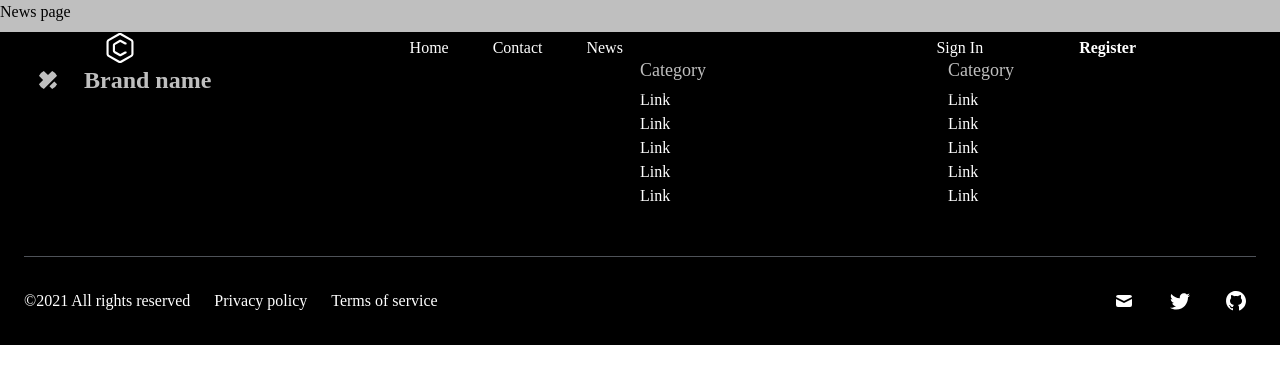
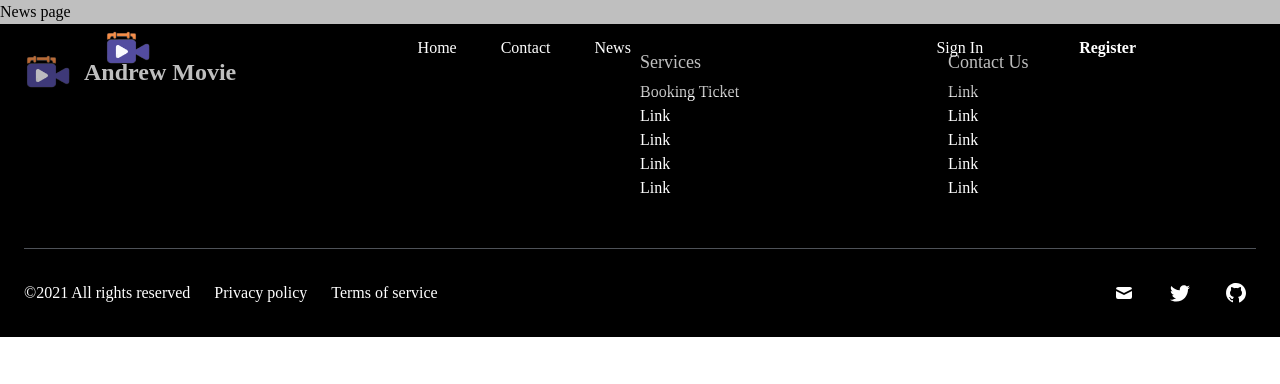
Before and after one commit to AndrewNguyen2204/bookingticket, a React (Create React App) app: page /news in a window 1280 px wide. Shown: the top 384 px of the page. Built offline with nearby package versions, Linux system fonts and the light colour scheme.

Commit message:
update reponsive homepage

```diff
--- a/src/components/Carousel/Carousel.css
+++ b/src/components/Carousel/Carousel.css
@@ -39,6 +39,7 @@
     top: 50%;
     transform: translateY(-50%);
     font-size: 64px;
+    color: #fff;
     opacity: 0.5;
     cursor: pointer;
     transition: all 0.3s;
--- a/src/pages/Home/Home.js
+++ b/src/pages/Home/Home.js
@@ -11,7 +11,7 @@ export default function Home() {
 
 
     return (
-        <div className="w-full">
+        <div className="w-full bg-black">
             <HomeCarousel/>
             <HomeMovies />
             <HomeCinemas />
--- a/src/pages/Home/HomeCarousel/HomeCarousel.css
+++ b/src/pages/Home/HomeCarousel/HomeCarousel.css
@@ -28,7 +28,7 @@
   @apply absolute flex items-center left-1/2 transform -translate-x-1/2 bottom-2;
 }
 .dot {
-  @apply mr-1 bg-white opacity-50 cursor-pointer duration-300 h-2 w-2 rounded-full;
+  @apply mr-1 bg-yellow-500 opacity-50 cursor-pointer duration-300 h-2 w-2 rounded-full;
 }
 .dot.active {
   @apply opacity-100 h-3 w-3;
--- a/src/pages/Home/HomeCinemas/HomeCinemas.css
+++ b/src/pages/Home/HomeCinemas/HomeCinemas.css
@@ -1,5 +1,5 @@
 .cinemas {
-  @apply container mx-auto my-20;
+  @apply container mx-auto  bg-white py-5 mt-10;
 }
 .cinemas-content {
   @apply w-full flex;
@@ -51,5 +51,5 @@
   @apply w-full flex items-center flex-wrap;
 }
 .showtime .showtime-details span {
-  @apply text-green-400 text-2xl font-bold m-2;
+  @apply text-purple-400 text-2xl font-bold m-2;
 }
--- a/src/pages/Home/HomeCinemas/HomeCinemas.js
+++ b/src/pages/Home/HomeCinemas/HomeCinemas.js
@@ -70,12 +70,14 @@ export default function HomeCinemas() {
     useEffect(() => {
         dispatch(getLogosAction());
 
-        dispatch(getCinemasAction(logos[0].maHeThongRap));
+        dispatch(getCinemasAction(logos[0]?.maHeThongRap));
 
-        dispatch(getShowTimesByIdAction(logos[0].maHeThongRap));
+        dispatch(getShowTimesByIdAction(logos[0]?.maHeThongRap));
+
+        // dispatch(setMovieListAction(cinemas[0]?.maCumRap));
 
 
-    }, []);
+    }, [logos]);
 
     return (
         <div className="cinemas">
--- a/src/pages/Home/HomeCinemas/ShowTime.js
+++ b/src/pages/Home/HomeCinemas/ShowTime.js
@@ -31,7 +31,7 @@ export default function ShowTime(props) {
                 <div className="w-full">
                     <h2 className="text-sm font-semibold">{movie.tenPhim}</h2>
                     <span className="text-sm text-coolGray-600">{movie.sapChieu ? "Coming Soon" : "Now Showing"}</span>
-                    <span className="text-sm text-red-600 ml-2 bg-black px-2 rounded-md">{movie.hot ? "Hot !" : ""}</span>
+                    <span className={`text-sm text-white ml-2 bg-yellow-600 px-2 rounded-md ${movie.hot ? "" : "hidden"}`}>Hot !</span>
                     <div className="showtime-details">
                         {renderShowTimes()}
                     </div>
--- a/src/templates/HomeTemplate/Layout/Footer/Footer.js
+++ b/src/templates/HomeTemplate/Layout/Footer/Footer.js
@@ -3,56 +3,54 @@ import { NavLink } from 'react-router-dom'
 
 export default function Footer() {
     return (
-        <footer className="mt-2 py-6 bg-black text-white">
+        <footer className="py-6 bg-black text-white">
             <div className="container px-6 mx-auto space-y-6 divide-y divide-gray-400 md:space-y-12 divide-opacity-50">
                 <div className="grid grid-cols-12">
                     <div className="pb-6 col-span-full md:pb-0 md:col-span-6">
                         <NavLink to="/home" className="flex justify-center space-x-3 md:justify-start">
                             <div className="flex items-center justify-center w-12 h-12 rounded-full bg-violet-600">
-                                <svg xmlns="http://www.w3.org/2000/svg" viewBox="0 0 32 32" fill="currentColor" className="w-5 h-5 rounded-full text-coolGray-50">
-                                    <path d="M18.266 26.068l7.839-7.854 4.469 4.479c1.859 1.859 1.859 4.875 0 6.734l-1.104 1.104c-1.859 1.865-4.875 1.865-6.734 0zM30.563 2.531l-1.109-1.104c-1.859-1.859-4.875-1.859-6.734 0l-6.719 6.734-6.734-6.734c-1.859-1.859-4.875-1.859-6.734 0l-1.104 1.104c-1.859 1.859-1.859 4.875 0 6.734l6.734 6.734-6.734 6.734c-1.859 1.859-1.859 4.875 0 6.734l1.104 1.104c1.859 1.859 4.875 1.859 6.734 0l21.307-21.307c1.859-1.859 1.859-4.875 0-6.734z" />
-                                </svg>
+                                <img className="w-full" src="./images/logo.png" alt="logo" />
                             </div>
-                            <span className="self-center text-2xl font-semibold">Brand name</span>
+                            <span className="self-center text-2xl font-semibold">Andrew Movie</span>
                         </NavLink>
                     </div>
                     <div className="col-span-6 text-center md:text-left md:col-span-3">
-                        <p className="pb-1 text-lg font-medium">Category</p>
+                        <p className="pb-1 text-lg font-medium">Services</p>
                         <ul>
                             <li>
-                                <NavLink to="/home" className="hover:text-violet-600">Link</NavLink>
+                                <NavLink to="/home" className="hover:text-purple-600">Booking Ticket</NavLink>
                             </li>
                             <li>
-                                <NavLink to="/home" className="hover:text-violet-600">Link</NavLink>
+                                <NavLink to="/home" className="hover:text-purple-600">Link</NavLink>
                             </li>
                             <li>
-                                <NavLink to="/home" className="hover:text-violet-600">Link</NavLink>
+                                <NavLink to="/home" className="hover:text-purple-600">Link</NavLink>
                             </li>
                             <li>
-                                <NavLink to="/home" className="hover:text-violet-600">Link</NavLink>
+                                <NavLink to="/home" className="hover:text-purple-600">Link</NavLink>
                             </li>
                             <li>
-                                <NavLink to="/home" className="hover:text-violet-600">Link</NavLink>
+                                <NavLink to="/home" className="hover:text-purple-600">Link</NavLink>
                             </li>{/**/}
                         </ul>
                     </div>
                     <div className="col-span-6 text-center md:text-left md:col-span-3">
-                        <p className="pb-1 text-lg font-medium">Category</p>
+                        <p className="pb-1 text-lg font-medium">Contact Us</p>
                         <ul>
                             <li>
-                                <NavLink to="/home" className="hover:text-violet-600">Link</NavLink>
+                                <NavLink to="/home" className="hover:text-purple-600">Link</NavLink>
                             </li>
                             <li>
-                                <NavLink to="/home" className="hover:text-violet-600">Link</NavLink>
+                                <NavLink to="/home" className="hover:text-purple-600">Link</NavLink>
                             </li>
                             <li>
-                                <NavLink to="/home" className="hover:text-violet-600">Link</NavLink>
+                                <NavLink to="/home" className="hover:text-purple-600">Link</NavLink>
                             </li>
                             <li>
-                                <NavLink to="/home" className="hover:text-violet-600">Link</NavLink>
+                                <NavLink to="/home" className="hover:text-purple-600">Link</NavLink>
                             </li>
                             <li>
-                                <NavLink to="/home" className="hover:text-violet-600">Link</NavLink>
+                                <NavLink to="/home" className="hover:text-purple-600">Link</NavLink>
                             </li>{/**/}
                         </ul>
                     </div>
--- a/src/templates/HomeTemplate/Layout/Header/Header.js
+++ b/src/templates/HomeTemplate/Layout/Header/Header.js
@@ -10,11 +10,10 @@ export default function Header() {
     return (
         <header className="p-1 lg:p-4 bg-coolGray-100 text-coolGray-800 bg-black bg-opacity-25 text-white fixed z-10 w-full">
             <div className="container flex justify-between h-8 md:h-16 mx-auto">
-                <NavLink to="/home" aria-label="Back to homepage" className="flex items-center p-2">
-                    <svg xmlns="http://www.w3.org/2000/svg" fill="currentColor" viewBox="0 0 32 32" className="w-8 h-8 text-violet-600">
-                        <path d="M27.912 7.289l-10.324-5.961c-0.455-0.268-1.002-0.425-1.588-0.425s-1.133 0.158-1.604 0.433l0.015-0.008-10.324 5.961c-0.955 0.561-1.586 1.582-1.588 2.75v11.922c0.002 1.168 0.635 2.189 1.574 2.742l0.016 0.008 10.322 5.961c0.455 0.267 1.004 0.425 1.59 0.425 0.584 0 1.131-0.158 1.602-0.433l-0.014 0.008 10.322-5.961c0.955-0.561 1.586-1.582 1.588-2.75v-11.922c-0.002-1.168-0.633-2.189-1.573-2.742zM27.383 21.961c0 0.389-0.211 0.73-0.526 0.914l-0.004 0.002-10.324 5.961c-0.152 0.088-0.334 0.142-0.53 0.142s-0.377-0.053-0.535-0.145l0.005 0.002-10.324-5.961c-0.319-0.186-0.529-0.527-0.529-0.916v-11.922c0-0.389 0.211-0.73 0.526-0.914l0.004-0.002 10.324-5.961c0.152-0.090 0.334-0.143 0.53-0.143s0.377 0.053 0.535 0.144l-0.006-0.002 10.324 5.961c0.319 0.185 0.529 0.527 0.529 0.916z" />
-                        <path d="M22.094 19.451h-0.758c-0.188 0-0.363 0.049-0.515 0.135l0.006-0.004-4.574 2.512-5.282-3.049v-6.082l5.282-3.051 4.576 2.504c0.146 0.082 0.323 0.131 0.508 0.131h0.758c0.293 0 0.529-0.239 0.529-0.531v-0.716c0-0.2-0.11-0.373-0.271-0.463l-0.004-0.002-5.078-2.777c-0.293-0.164-0.645-0.26-1.015-0.26-0.39 0-0.756 0.106-1.070 0.289l0.010-0.006-5.281 3.049c-0.636 0.375-1.056 1.055-1.059 1.834v6.082c0 0.779 0.422 1.461 1.049 1.828l0.009 0.006 5.281 3.049c0.305 0.178 0.67 0.284 1.061 0.284 0.373 0 0.723-0.098 1.027-0.265l-0.012 0.006 5.080-2.787c0.166-0.091 0.276-0.265 0.276-0.465v-0.716c0-0.293-0.238-0.529-0.529-0.529z" />
-                    </svg>
+                <NavLink to="/home" aria-label="Back to homepage" className="flex items-center p-2 w-16">
+                    <img className="w-full" src="./images/logo.png" alt="logo" />
+
+
                 </NavLink>
                 <ul className="items-stretch space-x-3 lg:flex hidden">
                     <li className="flex">
```
Also changed, not shown: src/pages/Home/HomeMovies/HomeMovies.js (+35 -5 lines), src/redux/reducers/CinemaReducer.js (+7 -59 lines), public/Images/logo.png (added).
